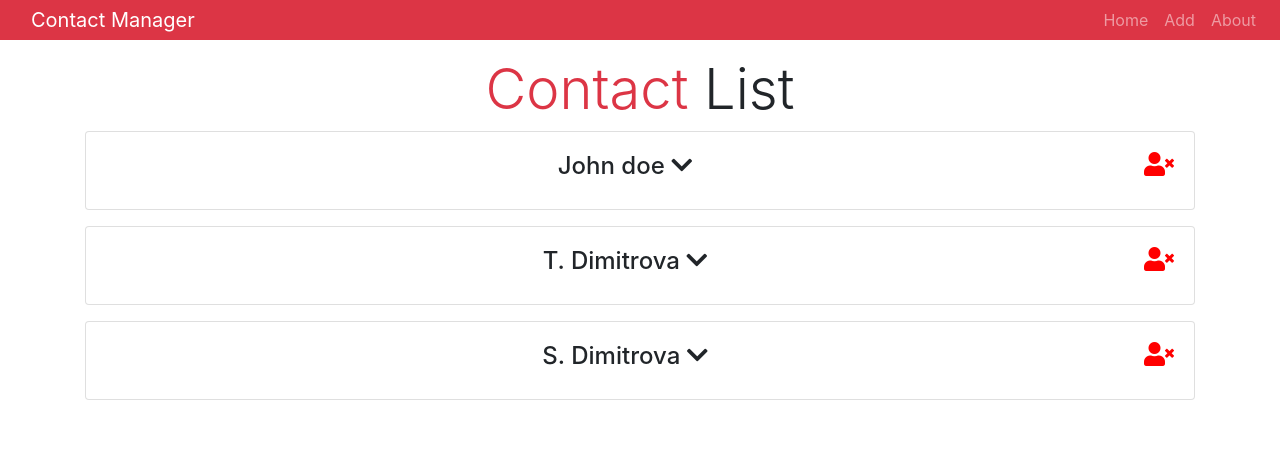
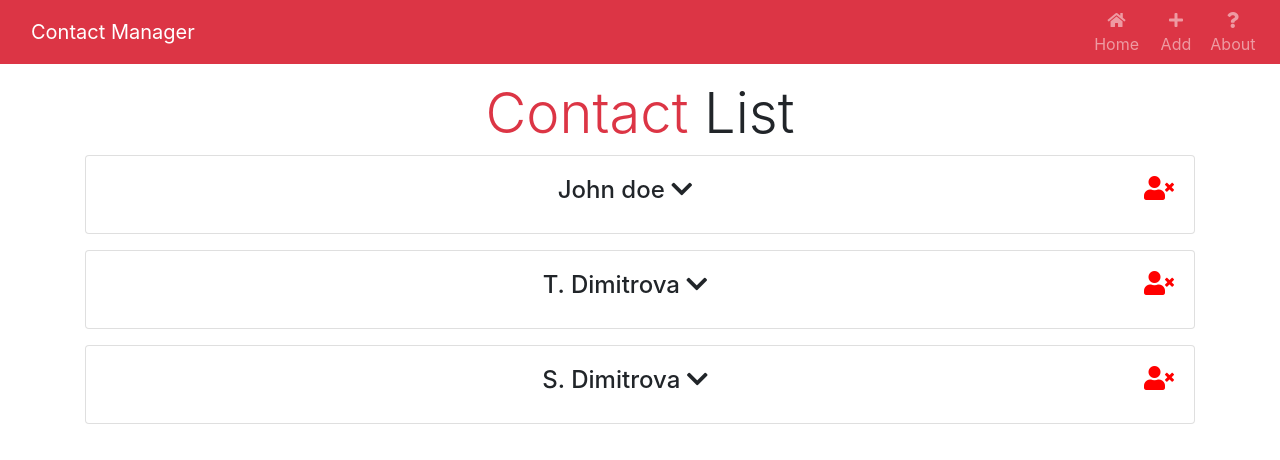
Before and after one commit to TheodoraDimitrova/contactsPanel, a React (Create React App) app in the folder client/: page / in a window 1280 px wide. Shown: the top 460 px of the page. Built offline with nearby package versions, Linux system fonts and the light colour scheme.

Commit message:
redirect

```diff
--- a/client/src/App.js
+++ b/client/src/App.js
@@ -3,7 +3,7 @@ import { BrowserRouter as Router, Route, Switch } from "react-router-dom";
 import Header from "./components/layout/Header";
 import Contacts from "./components/contacts/Contacts";
 import AddContact from "./components/contacts/AddContact";
-import AddContact1 from "./components/contacts/AddContact-ref";
+//import AddContact1 from "./components/contacts/AddContact-ref";
 import About from "./components/pages/About";
 import Provider from "./context";
 
--- a/client/src/components/contacts/AddContact.js
+++ b/client/src/components/contacts/AddContact.js
@@ -1,6 +1,6 @@
 import React, { Component } from "react";
 import { Consumer } from "../../context";
-import uuid from "uuid";
+import uuid from "uuid";//Universally unique identifier
 import TextInputGroup from "../layout/TextInputGroup";
 
 class AddContact extends Component {
@@ -33,11 +33,12 @@ class AddContact extends Component {
     }
 
     const newContact = {
-      id: uuid,
+      id: uuid(),
       name,
       email,
       phone
     };
+    console.log(newContact)
     dispatch({ type: "ADD_CONTACT", payload: newContact });
     //clear form
     this.setState({
@@ -46,6 +47,8 @@ class AddContact extends Component {
       phone: "",
       errors: {} //clear errors
     });
+
+    this.props.history.push("/")//redirect
   };
 
   render() {
--- a/client/src/components/contacts/Contacts.js
+++ b/client/src/components/contacts/Contacts.js
@@ -12,7 +12,7 @@ class Contacts extends Component {
           const { contacts } = value;
           return (
             <React.Fragment>
-              <h1 className="display-4" mb-2>
+              <h1 className="display-4 mb-2">
                 <span className="text-danger">Contact </span>
                   List</h1>
               {contacts.map(contact => (
--- a/client/src/components/layout/Header.js
+++ b/client/src/components/layout/Header.js
@@ -1,36 +1,46 @@
 import React, { Component } from "react";
 import PropTypes from "prop-types";
+import { Link } from "react-router-dom";
 
 class Header extends Component {
-
   render() {
-    const {branding}=this.props;
+    const { branding } = this.props;
     return (
       <nav className="navbar navbar-expand-sm navbar-dark bg-danger mb-3 py-0">
         <div className="container">
-        <a href="/" className="navbar-brand">{branding}</a>
+          <a href="/" className="navbar-brand">
+            {branding}
+          </a>
         </div>
         <ul className="navbar-nav mr-auto">
           <li className="nav-item">
-        <a href="/" className="nav-link">Home</a>
+            <Link to="/" className="nav-link">
+              <i className="fas fa-home" />
+              Home
+            </Link>
           </li>
           <li className="nav-item">
-        <a href="/add" className="nav-link">Add</a>
+            <Link to="/add" className="nav-link">
+              <i className="fas fa-plus" />
+              Add
+            </Link>
           </li>
           <li className="nav-item">
-        <a href="/about" className="nav-link">About</a>
+            <Link to="/about" className="nav-link">
+              <i className="fas fa-question" />
+              About
+            </Link>
           </li>
-
         </ul>
       </nav>
     );
   }
 }
-Header.defaultProps={
-  branding:"My App"
-}
-Header.propTypes={
+Header.defaultProps = {
+  branding: "My App"
+};
+Header.propTypes = {
   branding: PropTypes.string.isRequired
-}
+};
 
 export default Header;
--- a/client/src/components/layout/TextInputGroup.js
+++ b/client/src/components/layout/TextInputGroup.js
@@ -35,7 +35,7 @@ TextInputGroup.propTypes = {
   placeholder: PropTypes.string.isRequired,
   type: PropTypes.string.isRequired,
   onChange: PropTypes.func.isRequired,
-  error:PropTypes.string.isRequired
+  error:PropTypes.string
 };
 //set default type to text
 TextInputGroup.defaultProps = {
```
Lines whose indentation alone changed are shown as unchanged.
